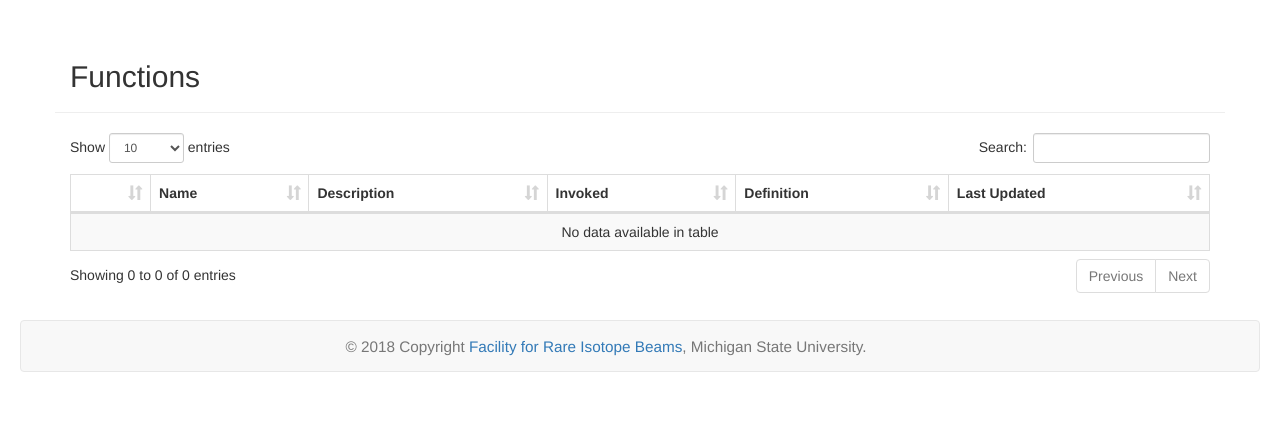
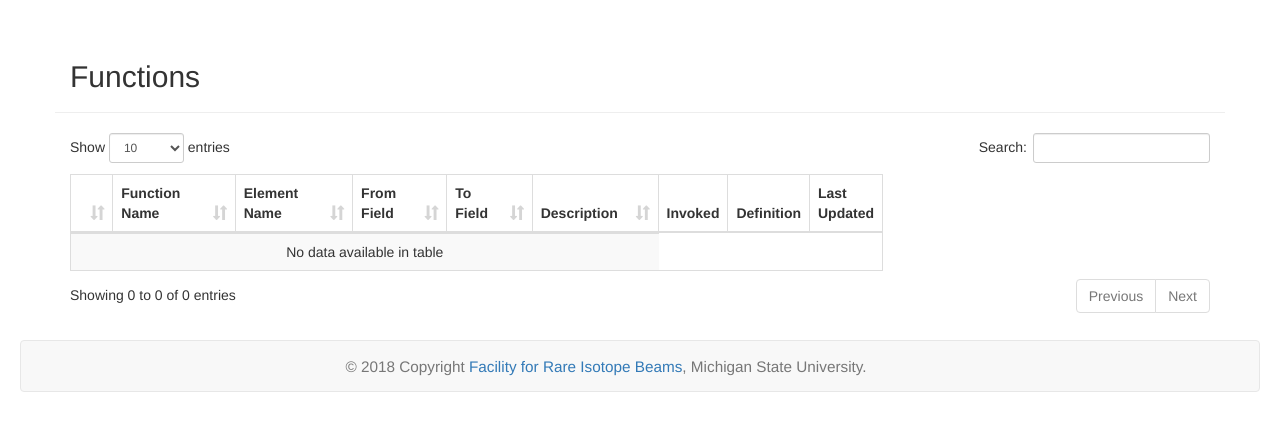
Before and after one commit to phantasy-project/unicorn-webapp, a Flask app: page /functions in a window 1280 px wide. Shown: the part 72-503 px from the top of the page. Run offline with Flask 2, Linux system fonts and the light colour scheme; data that the repository does not hold is empty; some libraries are stand-ins or nearby versions.

Commit message:
ENH: Add more fields to show.

```diff
--- a/templates/show_items.html
+++ b/templates/show_items.html
@@ -14,7 +14,10 @@
     <thead>
     <tr>
         <th></th>
-        <th>Name</th>
+        <th>Function Name</th>
+        <th>Element Name</th>
+        <th>From Field</th>
+        <th>To Field</th>
         <th>Description</th>
         <th>Invoked</th>
         <th>Definition</th>
@@ -26,6 +29,9 @@
     <tr>
         <td class='details-control'></td>
         <td><a href={{ item.uri }}><strong>{{ item.name }}</strong></a></td>
+        <td>{{ item.ename }}</td>
+        <td>{{ item.from_field }}</td>
+        <td>{{ item.to_field }}</td>
         <td>{{ item.description }}</td>
         <td>{{ item.invoked }}</td>
         <td class="truncated">{{ item.udef }}</td>
```
